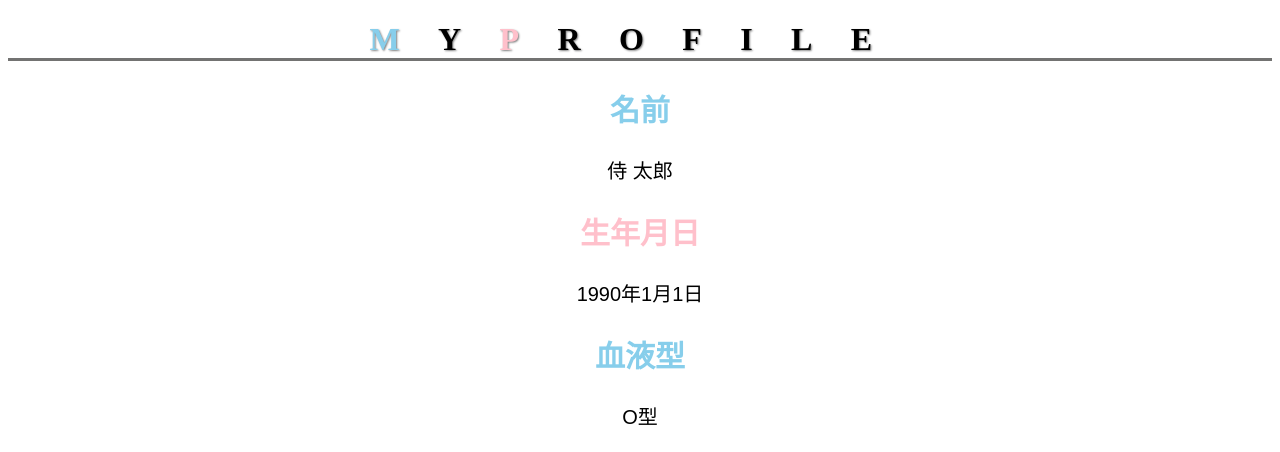
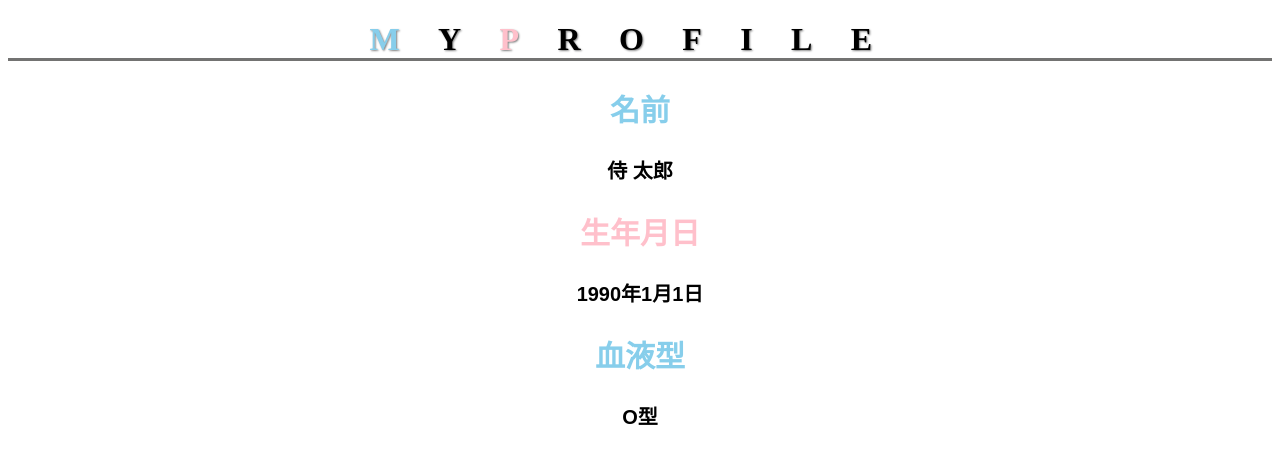
Before and after one commit to kuninakasaki/html-css-basic-kadai, a plain HTML site: page kadai_014/kadai_014.html in a window 1280 px wide. Shown: the top 452 px of the page. Drawn offline with Linux system fonts and the light colour scheme.

Commit message:
Add files via upload

```diff
--- a/kadai_014/kadai_014.html
+++ b/kadai_014/kadai_014.html
@@ -20,9 +20,9 @@
         <h2 class="text-red">生年月日</h2>
         <p>1990年1月1日</p>
         <h2 class="text-blue">血液型</h2>
+        <p>O型</p>
 
     <div id="child">
-        <p>O型</p>
         <h2 class="text-red">趣味</h2>
         <p>旅行、読書、ゲーム</p>
         <h2 class="text-blue">好きな食べ物</h2>
--- a/kadai_014/style.css
+++ b/kadai_014/style.css
@@ -20,6 +20,6 @@ body {
     color: rgb(255, 192, 203);
 }
 
-#perent > div {
+#parent > p {
     font-weight: bold;
 }
```
